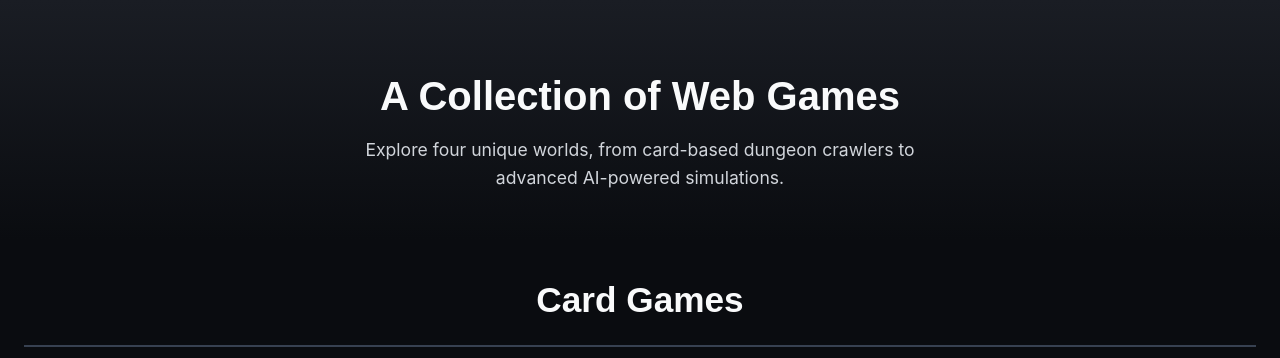
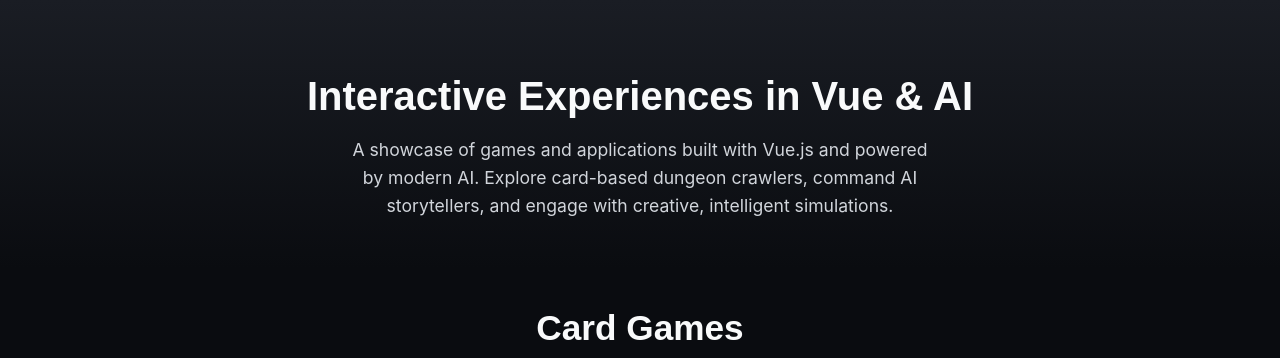
Before and after one commit to inf505/inf505.github.io, a plain HTML site: page index.html in a window 1280 px wide. Shown: the top 358 px of the page. Drawn offline with Linux system fonts and the light colour scheme.

Commit message:
Update index.html

```diff
--- a/index.html
+++ b/index.html
@@ -3,16 +3,17 @@
   <head>
     <meta charset="UTF-8" />
     <meta name="viewport" content="width=device-width, initial-scale=1.0" />
-    <title>Web Games Collection</title>
+    <title>Learning Vue.js</title>
     <link rel="stylesheet" href="style.css" />
   </head>
   <body>
     <header class="site-header">
-      <h1>A Collection of Web Games</h1>
-      <p>
-        Explore four unique worlds, from card-based dungeon crawlers to advanced
-        AI-powered simulations.
-      </p>
+<h1>Interactive Experiences in Vue & AI</h1>
+<p>
+  A showcase of games and applications built with Vue.js and powered by modern
+  AI. Explore card-based dungeon crawlers, command AI storytellers, and engage
+  with creative, intelligent simulations.
+</p>
     </header>
 
     <main class="game-gallery">
```
